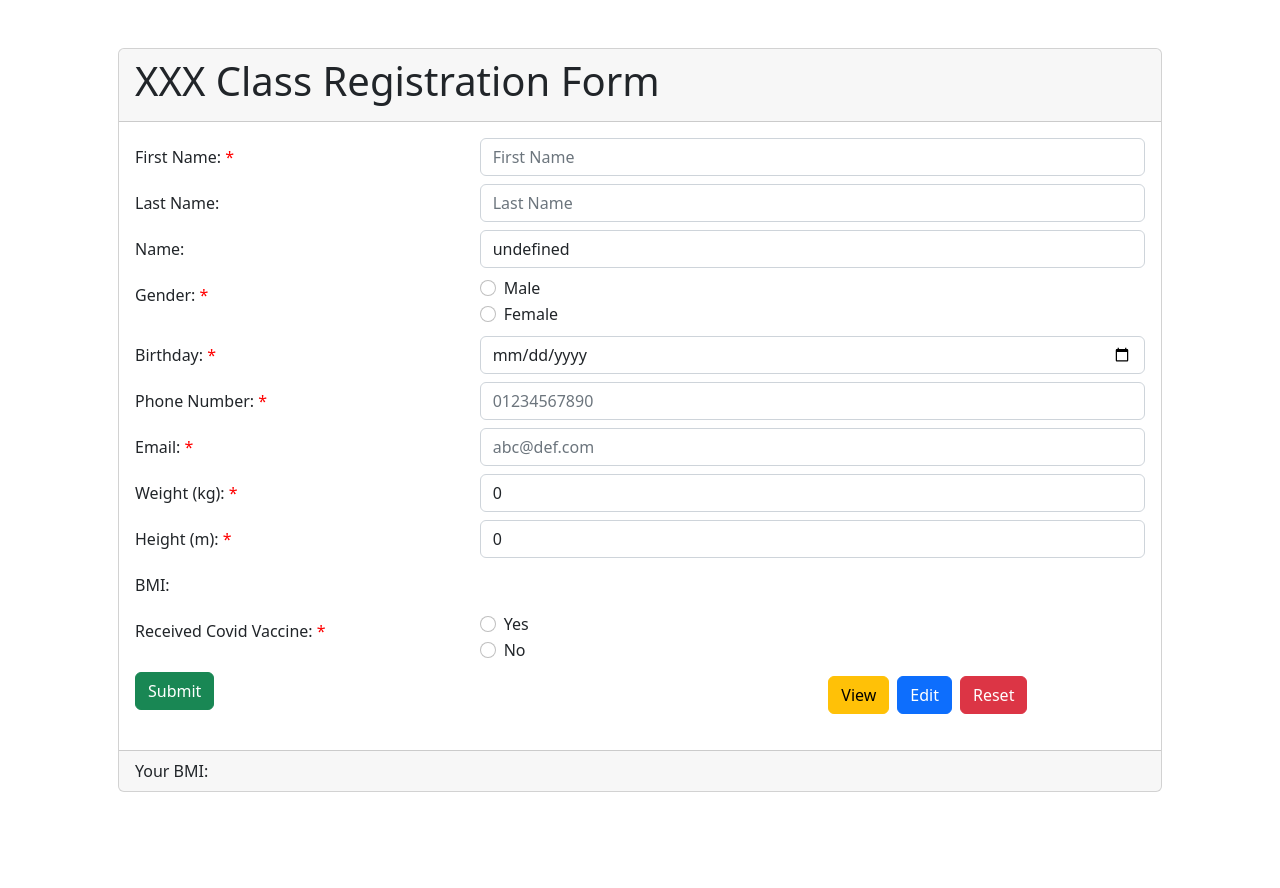
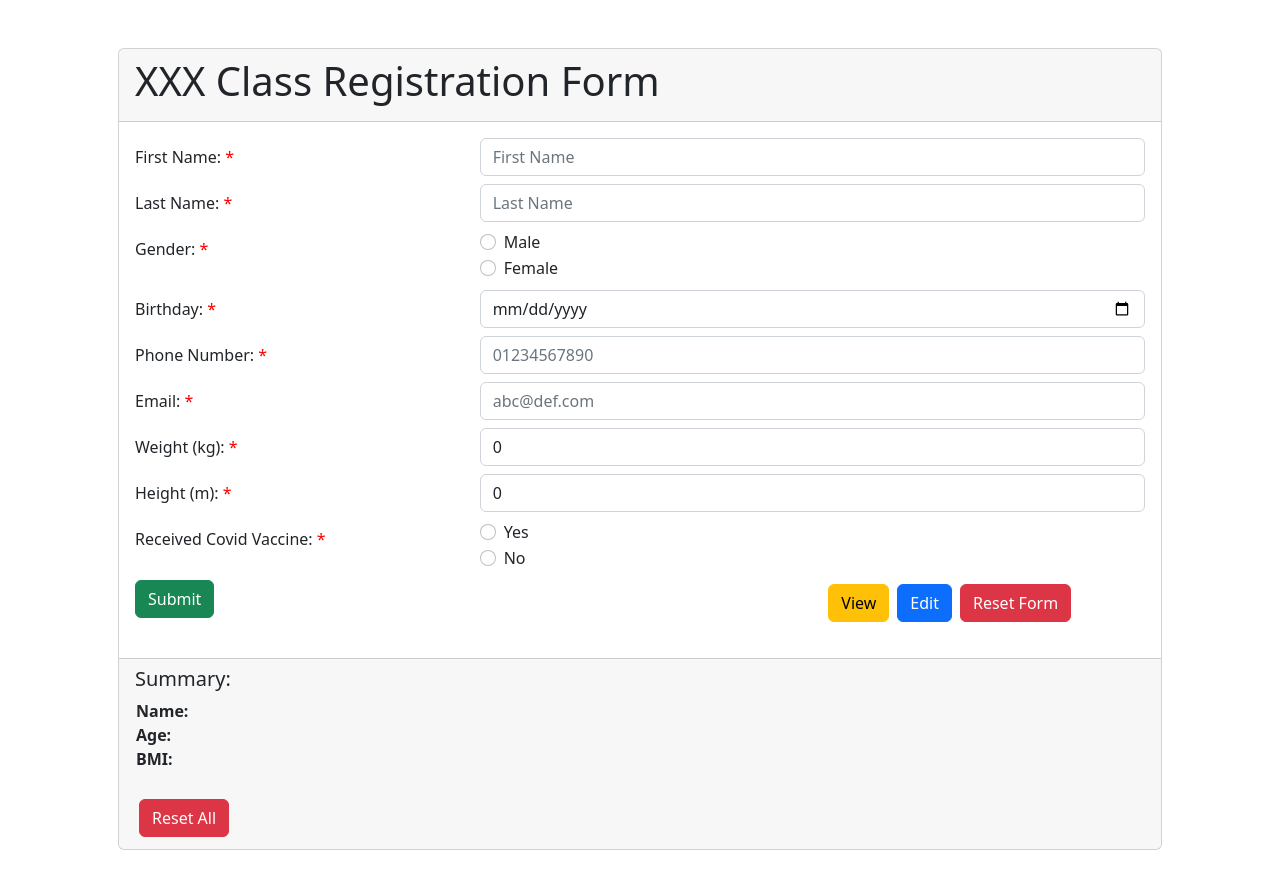
Before and after one commit to gbsky13/BasicForm, an Angular app: page / in a window 1280 px wide. Shown: the top 888 px of the page. Before the commit the page ends 840 px from the top, so only its background shows below. Built offline with nearby package versions, Linux system fonts and the light colour scheme.

Commit message:
4 files modified

```diff
--- a/src/app/basic-form/basic-form-child/basic-form-child.component.html
+++ b/src/app/basic-form/basic-form-child/basic-form-child.component.html
@@ -1 +1,4 @@
-<pre>{{ csubmittedData | json }}</pre>
+<div *ngIf="!resetAllData">
+  <h5>Submitted Data:</h5>
+  <pre>{{ csubmittedData | json }}</pre>
+</div>
--- a/src/app/basic-form/basic-form-child/basic-form-child.component.ts
+++ b/src/app/basic-form/basic-form-child/basic-form-child.component.ts
@@ -16,13 +16,18 @@ import { BasicFormModel } from '../basicForm.model';
 })
 export class BasicFormChildComponent implements OnInit, OnChanges {
   @Input() csubmittedData;
+  @Input() resetAllData;
   @Output() fromChildEmitter$ = new EventEmitter<String>(); //emitter=obsevable
+  @Output() fromChildEmitter2$ = new EventEmitter<Number>();
+  @Output() fromChildEmitter3$ = new EventEmitter<Number>();
 
   constructor() {}
   ngOnChanges(changes: SimpleChanges): void {
     const change = changes['csubmittedData'];
     if (change && change.currentValue) {
       this.concateName();
+      this.computeAge();
+      this.computeBMI();
     }
   }
 
@@ -31,7 +36,25 @@ export class BasicFormChildComponent implements OnInit, OnChanges {
 
   concateName() {
     const newName =
-      this.csubmittedData.firstName + this.csubmittedData.lastName;
+      this.csubmittedData.firstName + ' ' + this.csubmittedData.lastName;
     this.fromChildEmitter$.emit(newName);
   }
+
+  computeAge() {
+    const currentdate = new Date();
+    const birthd = new Date(this.csubmittedData.birthday);
+    // console.log(typeof this.basicTypedForm.controls.birthday.value);
+    const age = currentdate.getFullYear() - birthd.getFullYear();
+    this.fromChildEmitter2$.emit(age);
+  }
+
+  //compute bmi for typedform ==>  refer https://bobbyhadz.com/blog/typescript-left-hand-side-of-arithmetic-operation-must-be-type
+  computeBMI() {
+    const weightVal = this.csubmittedData.weight;
+    const heightVal = this.csubmittedData.height;
+    console.log(weightVal, heightVal);
+
+    var bmi = Number(weightVal) / (Number(heightVal) * Number(heightVal));
+    this.fromChildEmitter3$.emit(bmi);
+  }
 }
--- a/src/app/basic-form/basic-form.component.html
+++ b/src/app/basic-form/basic-form.component.html
@@ -23,7 +23,9 @@
 
         <!-- Last Name -->
         <div class="row mb-2">
-          <label for="firstName" class="col-4 col-form-label">Last Name:</label>
+          <label for="firstName" class="col-4 col-form-label required"
+            >Last Name:</label
+          >
           <div class="col-8">
             <input
               type="text"
@@ -34,18 +36,13 @@
           </div>
         </div>
 
-        <!-- Concate Name -->
+        <!-- Concate Name
         <div class="row mb-2">
-          <label for="Name" class="col-4 col-form-label">Name:</label>
-          <div class="col-8">
-            <input
-              type="text"
-              class="form-control"
-              [value]="concateName"
-              placeholder="Name"
-            />
+          <label for="name" class="col-4 col-form-label">Name:</label>
+          <div class="col-8 text-secondary">
+            {{ concateName }}
           </div>
-        </div>
+        </div> -->
 
         <!-- Gender -->
         <div class="row mb-2">
@@ -87,6 +84,14 @@
             />
           </div>
         </div>
+
+        <!-- Age
+        <div class="row mb-2">
+          <label for="name" class="col-4 col-form-label">Age:</label>
+          <div class="col-8 text-secondary">
+            {{ age }}
+          </div>
+        </div> -->
 
         <!-- Phone number -->
         <div class="row mb-2">
@@ -147,8 +152,8 @@
               class="form-control"
               formControlName="weight"
               placeholder="0"
-              (change)="computebmi()"
             />
+            <!-- (change)="computebmi()" -->
           </div>
         </div>
 
@@ -163,18 +168,18 @@
               class="form-control"
               formControlName="height"
               placeholder="0"
-              (change)="computebmi()"
             />
+            <!-- (change)="computebmi()" -->
           </div>
         </div>
 
-        <!-- BMI -->
+        <!-- BMI
         <div class="row mb-2">
           <label for="resultbmi" class="col-4 col-form-label">BMI:</label>
           <div class="col-8 text-secondary">
-            {{ resultbmi }}
+            {{ bmi }}
           </div>
-        </div>
+        </div> -->
 
         <!-- Vaccine -->
         <div class="row mb-2">
@@ -252,9 +257,9 @@
             <button
               type="reset"
               class="btn btn-danger m-1 float-right"
-              (click)="onReset()"
+              (click)="onResetForm()"
             >
-              Reset
+              Reset Form
             </button>
           </div>
         </div>
@@ -262,19 +267,47 @@
     </div>
     <!--end of card body-->
     <div class="card-footer">
-      Your BMI: {{ resultbmi }}
+      <div>
+        <h5>Summary:</h5>
+        <table>
+          <tbody>
+            <tr>
+              <th scope="row">Name:</th>
+              <td>{{ concateName }}</td>
+            </tr>
+            <tr>
+              <th scope="row">Age:</th>
+              <td>{{ age }}</td>
+            </tr>
+            <tr>
+              <th scope="row">BMI:</th>
+              <td>{{ bmi }}</td>
+            </tr>
+          </tbody>
+        </table>
+      </div>
       <br />
       <app-basic-form-child
         *ngIf="psubmittedData"
         [csubmittedData]="psubmittedData"
+        [resetAllData]="resetAllData"
         (fromChildEmitter$)="concateName = $event"
+        (fromChildEmitter2$)="age = $event"
+        (fromChildEmitter3$)="bmi = $event"
       >
         <!-- (fromChildEmitter$)="anyfuntion($event)"
       [] from parent to child
       () from child to parent -->
       </app-basic-form-child>
+      <button
+        type="button"
+        class="btn btn-danger m-1 float-right"
+        (click)="onResetAll()"
+      >
+        Reset All
+      </button>
     </div>
-    <!--end of card body-->
+    <!--end of card footer-->
   </div>
   <!--end of card -->
 </div>
--- a/src/app/basic-form/basic-form.component.ts
+++ b/src/app/basic-form/basic-form.component.ts
@@ -27,22 +27,25 @@ export class BasicFormComponent implements OnInit {
     /^[\+]?[(]?[0-9]{3}[)]?[-\s\.]?[0-9]{3}[-\s\.]?[0-9]{4,6}$/
   );
 
-  resultbmi: number;
+  // resultbmi: number;
   psubmittedData: any;
-
+  resetAllData: Boolean;
   concateName?: String;
+  age?: Number;
+  bmi?: Number;
 
   constructor(private fb: FormBuilder, private toastr: ToastrService) {}
 
   ngOnInit() {
     // this.initForm();
     this.initTypedForm();
+    this.resetAllData = false;
   }
 
   initForm() {
     this.basicForm = this.fb.group({
       firstName: [null, Validators.required],
-      lastName: [null],
+      lastName: [null, Validators.required],
       gender: [null, Validators.required],
       birthday: [null, Validators.required],
       phone: [
@@ -81,13 +84,14 @@ export class BasicFormComponent implements OnInit {
   }
 
   onSubmit() {
+    this.resetAllData = false;
+
     if (this.basicTypedForm.valid) {
       this.toastr.success('Successfully submitted', 'Success');
       // const submittedData: BasicFormModel = this.basicForm.value;
-      // console.log('success Submit with: ', submittedData);
-      console.log('success submit with: ', this.basicTypedForm.value);
       this.psubmittedData = this.basicTypedForm.value;
-      this.onReset();
+      console.log('success submit with: ', this.psubmittedData);
+      this.onResetForm();
     } else {
       console.log('error submit with value: ', this.basicTypedForm.value);
       this.toastr.error('Please check again', 'Error');
@@ -97,6 +101,7 @@ export class BasicFormComponent implements OnInit {
     //   'basicTypedForm.controls.birthday: ',
     //   this.basicTypedForm.controls.birthday
     // );
+    // console.log(typeof this.basicTypedForm.controls.birthday)
   }
 
   onEnable() {
@@ -109,10 +114,18 @@ export class BasicFormComponent implements OnInit {
     this.basicTypedForm.disable();
   }
 
-  onReset() {
+  onResetForm() {
     // this.basicForm.reset();
     this.basicTypedForm.reset();
-    this.resultbmi = 0;
+  }
+
+  onResetAll() {
+    // this.basicForm.reset();
+    this.basicTypedForm.reset();
+    this.concateName = '';
+    this.age = 0;
+    this.bmi = 0;
+    this.resetAllData = true;
   }
 
   //compute bmi for untypedform done
@@ -126,14 +139,23 @@ export class BasicFormComponent implements OnInit {
   //   console.log('result bmi : ', this.resultbmi);
   // }
 
-  //compute bmi for typedform ==>  refer https://bobbyhadz.com/blog/typescript-left-hand-side-of-arithmetic-operation-must-be-type
-  computebmi() {
-    const weightVal = this.basicTypedForm.controls.weight.value;
-    const heightVal = this.basicTypedForm.controls.height.value;
-    console.log(weightVal, heightVal);
+  // //compute bmi for typedform ==>  refer https://bobbyhadz.com/blog/typescript-left-hand-side-of-arithmetic-operation-must-be-type
+  // computebmi() {
+  //   const weightVal = this.basicTypedForm.controls.weight.value;
+  //   const heightVal = this.basicTypedForm.controls.height.value;
+  //   console.log(weightVal, heightVal);
 
-    var bmi = Number(weightVal) / (Number(heightVal) * Number(heightVal));
-    this.resultbmi = Number(bmi.toFixed(3));
-    console.log('result bmi : ', this.resultbmi);
-  }
+  //   var bmi = Number(weightVal) / (Number(heightVal) * Number(heightVal));
+  //   this.resultbmi = Number(bmi.toFixed(3));
+  //   console.log('result bmi : ', this.resultbmi);
+  // }
+
+  // computeAge() {
+  //   const now = new Date();
+  //   const currentdate = new Date(this.basicTypedForm.controls.birthday.value);
+  //   // console.log('2', typeof this.basicTypedForm.controls.birthday.value);
+
+  //   const age = now.getFullYear() - currentdate.getFullYear();
+  //   // console.log(age);
+  // }
 }
```
